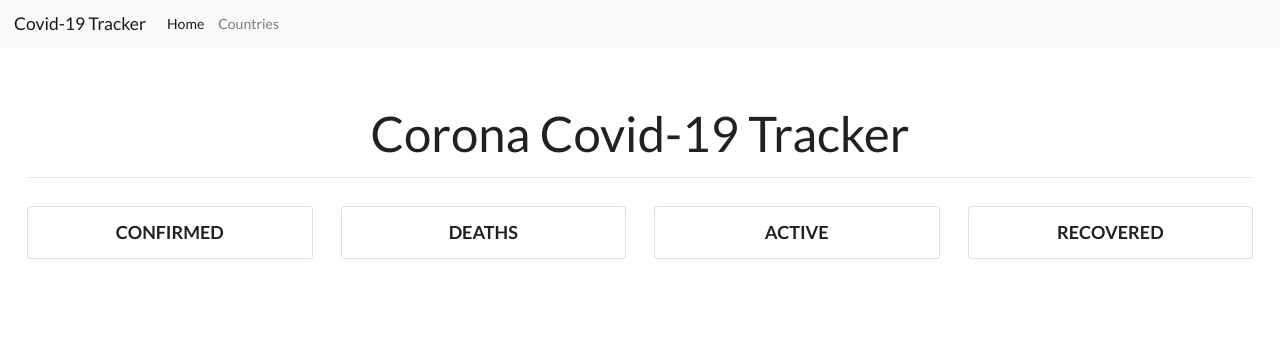
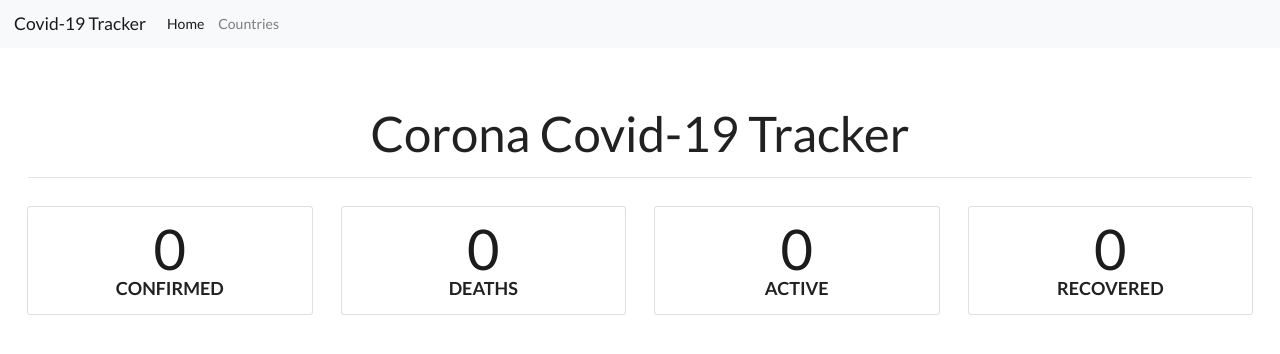
Before and after one commit to bermanjacob96/covid19-tracker, an Angular app: page / in a window 1280 px wide. Shown: the top 354 px of the page. Built offline with nearby package versions, Linux system fonts and the light colour scheme; no server answers.

Commit message:
Added stats for countires page
When selecting a country on the country page the stats now show.

```diff
--- a/src/app/components/countries/countries.component.html
+++ b/src/app/components/countries/countries.component.html
@@ -4,10 +4,16 @@
 
   <div class="mx-auto">
     <div class="form-group col-lg-5 mx-auto">
-       <label for="c">Select Country</label>
-       <select name="" class="form-control" id="c">
-         <option value="con" *ngFor='let con of countries'>{{con}}</option>
-       </select>
+      <label for="c">Select Country</label>
+      <select name="" class="form-control" id="c" #input (change)='updateValues(input.value)'>
+        <option value="{{con}}" *ngFor='let con of countries'>{{con}}</option>
+      </select>
     </div>
   </div>
+  <app-dashboard-card
+    [totalConfirmed]="totalConfirmed"
+    [totalDeaths]="totalDeaths"
+    [totalActive]="totalActive"
+    [totalRecovered]="totalRecovered">
+  </app-dashboard-card>
 </div>
--- a/src/app/components/countries/countries.component.ts
+++ b/src/app/components/countries/countries.component.ts
@@ -10,6 +10,11 @@ import { GlobalDataSummary } from 'src/app/models/global.data';
 export class CountriesComponent implements OnInit {
 
   data: GlobalDataSummary[];
+
+  totalConfirmed = 0;
+  totalActive = 0;
+  totalDeaths = 0;
+  totalRecovered = 0;
   countries: string[] = [];
 
   constructor(private service : DataServiceService) { }
@@ -25,4 +30,17 @@ export class CountriesComponent implements OnInit {
     })
   }
 
+  updateValues(country: string) {
+    console.log(country);
+    this.data.forEach(cs => {
+      if (cs.country == country) {
+        this.totalActive = cs.active
+        this.totalDeaths = cs.deaths
+        this.totalRecovered = cs.recovered
+        this.totalConfirmed = cs.confirmed
+      }
+
+    })
+  }
+
 }
--- a/src/app/components/home/home.component.html
+++ b/src/app/components/home/home.component.html
@@ -2,7 +2,7 @@
   <h1 class="display-4">Corona Covid-19 Tracker</h1>
   <hr />
 
-  <app-dashboard-card>
+  <app-dashboard-card
                       [totalConfirmed]="totalConfirmed"
                       [totalDeaths]="totalDeaths"
                       [totalActive]="totalActive"
```
